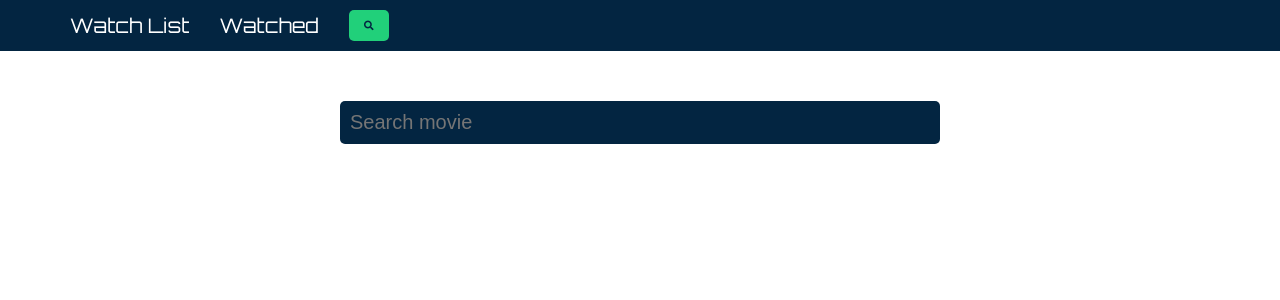
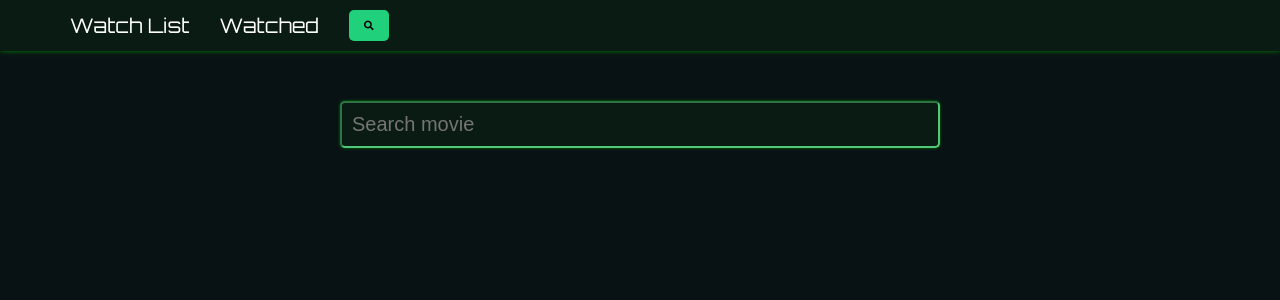
Before and after one commit to Sir-Apple/MovieTrackr, a React (Create React App) app in the folder watchlist/: page / in a window 1280 px wide. Shown: the top 300 px of the page. Built offline with nearby package versions, Linux system fonts and the light colour scheme.

Commit message:
Update App.css

```diff
--- a/watchlist/src/App.css
+++ b/watchlist/src/App.css
@@ -11,6 +11,7 @@ body {
   font-family: 'Orbitron', sans-serif;
   padding: 0;
   margin: 0;
+  background: #081215;
 }
 
 .container {
@@ -47,7 +48,7 @@ body {
 .btn {
   padding: 10px 15px;
   background-color: var(--secondary);
-  color: var(--primary);
+  color: #000;
   border-radius: 5px;
   text-transform: uppercase;
   font-weight: 700;
@@ -75,7 +76,8 @@ input:focus {
 
 /* Header Styles */
 header {
-  background-color: var(--primary);
+  background-color: #091b13;
+  box-shadow: 0 0 5px green;
 }
 
 header .inner-content {
@@ -127,10 +129,11 @@ header .nav-links li:last-child {
 
 .add-content .input-wrapper input {
   width: 100%;
-  background-color: var(--primary);
+  background-color: #091b13;
   padding: 10px;
   border-radius: 5px;
-  border: none;
+  border-color: #50C878;
+  box-shadow: 0 0 3px green;
   color: var(--white);
   font-size: 1.25rem;
 }
@@ -169,7 +172,7 @@ header .nav-links li:last-child {
 
 .result-card .info .title {
   font-size: 1.25rem;
-  color: var(--primary);
+  color: var(--secondary);
   font-weight: 600;
   margin: 0;
 }
@@ -177,7 +180,7 @@ header .nav-links li:last-child {
 .result-card .info .release-date {
   font-size: 1.25rem;
   font-weight: 300;
-  color: var(--primary);
+  color: var(--secondary);
   margin: 0;
 }
 
@@ -208,7 +211,7 @@ header .nav-links li:last-child {
 }
 
 .movie-page .heading {
-  color: var(--primary);
+  color: var(--secondary);
   margin: 0;
 }
 
```
